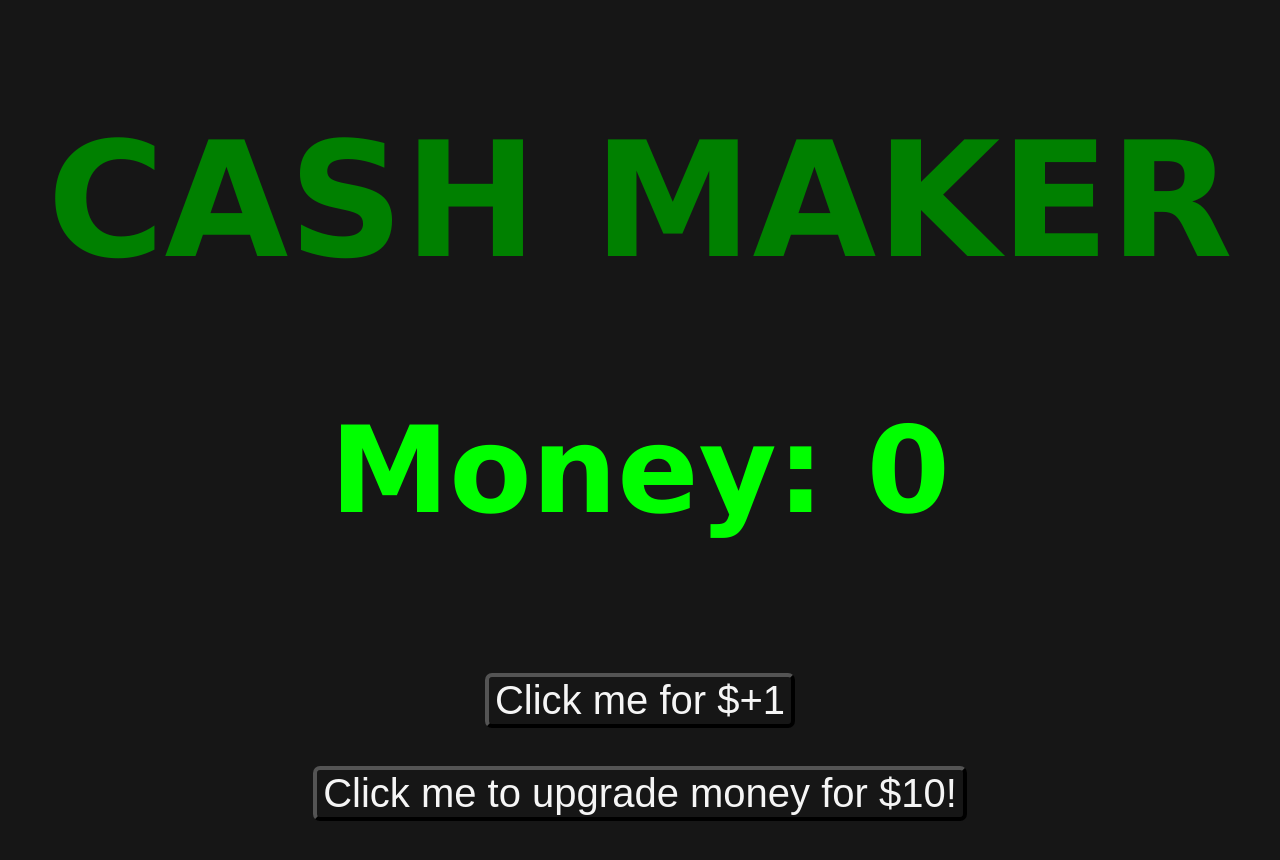
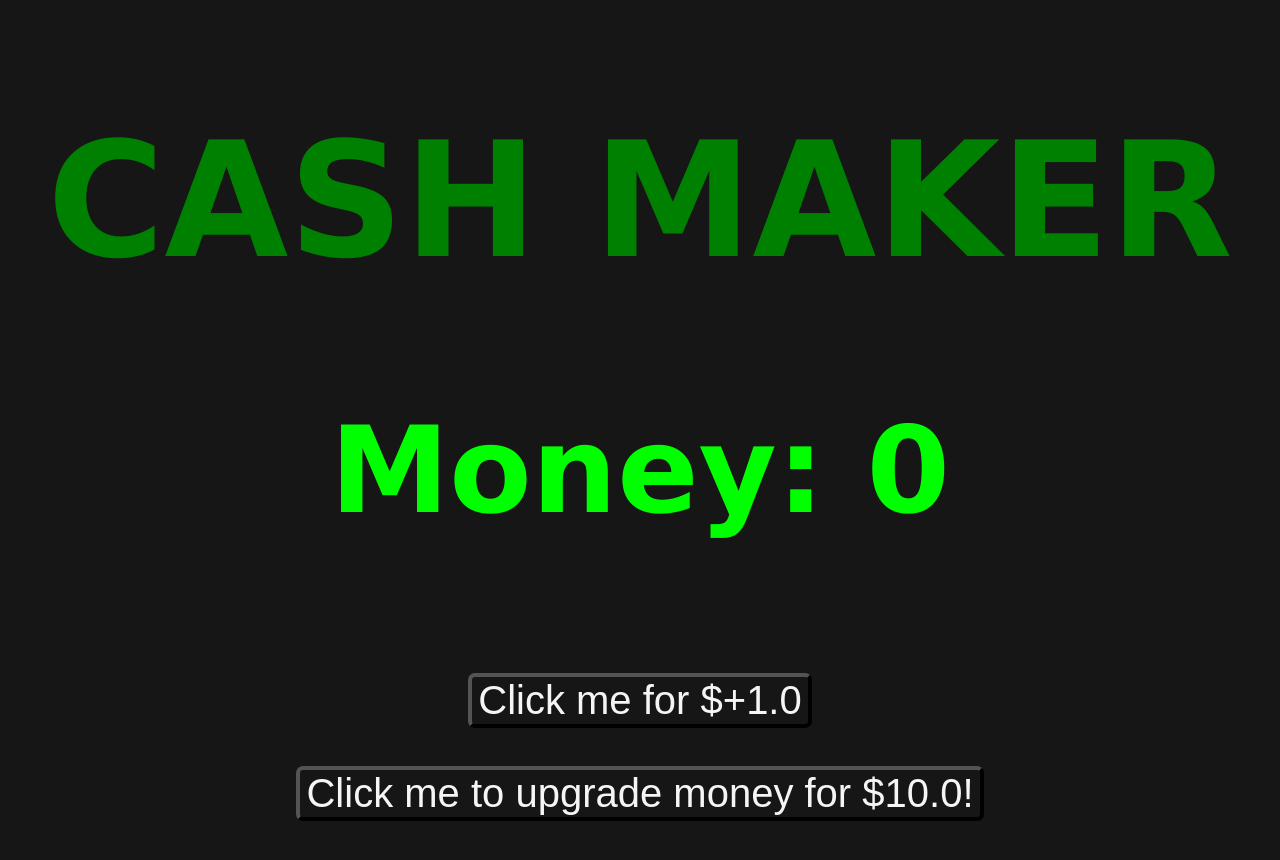
Before and after one commit to Toadout/CashMaker, a plain HTML site: page index.html in a window 1280 px wide. Drawn offline with Linux system fonts and the light colour scheme.

Commit message:
Update index.html
added ids

```diff
--- a/index.html
+++ b/index.html
@@ -10,9 +10,9 @@
     <h1>CASH MAKER</h1>
     <h2>Money: <span id="money">0</span></h2>
     <h6 id="multTit">Multiplier: <span id="mult">1</span></h6>
-    <button id="pressMe">Click me for $+<span id="upgradeAmt">1</span></button> <br>
-    <button id="upgMe">Click me to upgrade money for $<span id="costUpgrade">10</span>!</button> <br>
-    <button id="rebirth">Rebirth for $<span>10,000</span></button>
+    <button id="pressMe">Click me for $+<span id="upgradeAmt">1.0</span></button> <br>
+    <button id="upgMe">Click me to upgrade money for $<span id="costUpgrade">10.0</span>!</button> <br>
+    <button id="rebirth">Rebirth for $<span id="moneyReq">10,000</span></button>
     <script src="index.js"></script>
 </body>
 </html>
```
